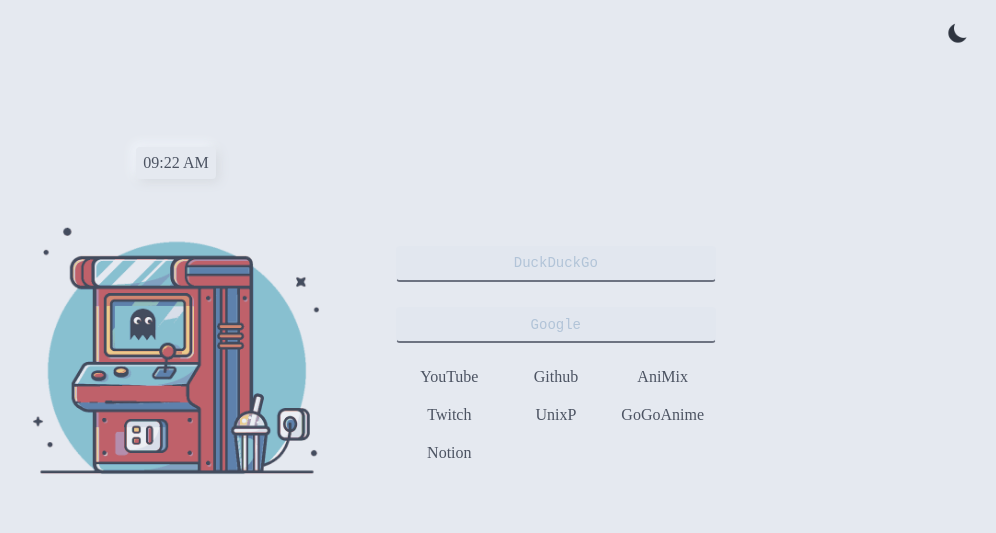
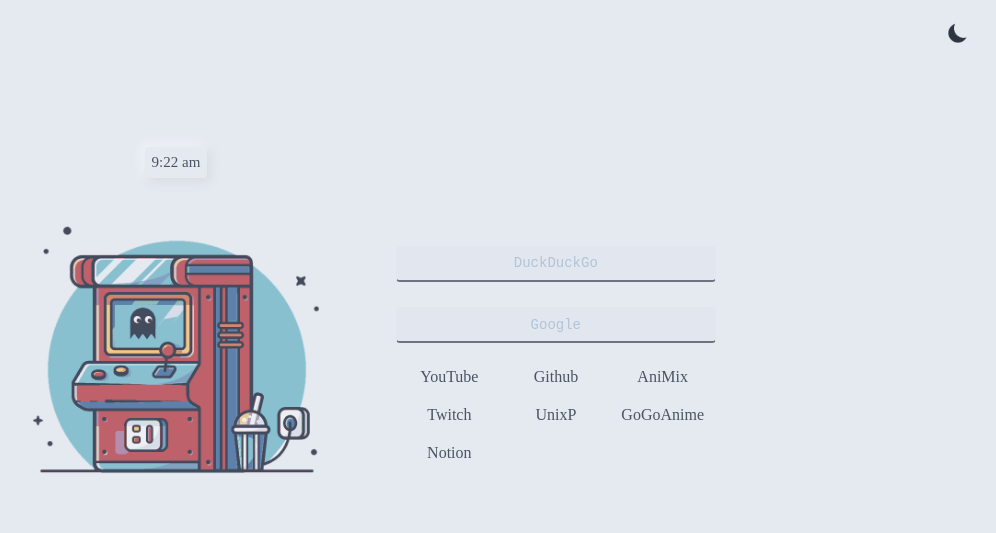
Before and after one commit to yuuushio/startpage.github.io, a browser extension: page index.html in a window 1280 px wide. Shown: the whole page, without its empty margins (284-1280 px from the left). Drawn offline with Linux system fonts and the light colour scheme.

Commit message:
update files

```diff
--- a/index.html
+++ b/index.html
@@ -74,7 +74,7 @@
           <div class="category">
             <div class="links">
               <li><a href="https://github.com/">Github</a></li>
-              <li></li>
+	      <li></li>
               <li><a href="https://www.reddit.com/r/unixporn/" id="arch">UnixP</a></li>
             </div>
           </div>
@@ -82,8 +82,9 @@
           <div class="category">
             <div class="links">
                 <li><a href="https://animixplay.to/" id="animix">AniMix</a></li>
-                <li></li>
+		<li></li>
                 <li><a href="https://gogoanime.cm/" id="arch">GoGoAnime</a></li>
+		<li></li
             </div>
           </div>
         </div>
--- a/script.js
+++ b/script.js
@@ -7,26 +7,28 @@ else mode = localStorage.getItem("data");
 /*
  * Get time
  */
-window.addEventListener("load", (event) => {
-  let today = new Date();
-  let time = today.toLocaleTimeString([], {
-    hour: "2-digit",
-    minute: "2-digit",
-  });
-  change_colors(mode);
-  displayTime(time);
+function formatAMPM(date) {
+  var hours = date.getHours();
+  var minutes = date.getMinutes();
+  var ampm = hours >= 12 ? 'pm' : 'am';
+  hours = hours % 12;
+  hours = hours ? hours : 12; // the hour '0' should be '12'
+  minutes = minutes < 10 ? '0'+minutes : minutes;
+  var strTime = hours + ':' + minutes + ' ' + ampm;
+  return strTime;
+}
 
-  //auto focus ddg-search upon page load
-  document.getElementById("input").focus();
+
+window.addEventListener('load', (event) => {
+    let today = new Date();
+    let time = today.toLocaleTimeString([], { hour: '2-digit', minute: '2-digit' });
+    change_colors(mode);
+    displayTime(formatAMPM(new Date));
+    document.getElementById("input").focus();
 });
 
 setInterval(function () {
-  var today = new Date();
-  var time = today.toLocaleTimeString([], {
-    hour: "2-digit",
-    minute: "2-digit",
-  });
-  document.getElementById("time").innerHTML = time;
+  document.getElementById("time").innerHTML = formatAMPM(new Date);
 }, 1000);
 
 /*
@@ -145,7 +147,7 @@ input_g.addEventListener("keypress", function (event) {
 
 /*
  * Mode specific css styling
- */
+*/
 function dark_colors() {
   let link = document.getElementsByTagName("a");
   let mode_id = document.getElementById("mode");
--- a/style.css
+++ b/style.css
@@ -188,3 +188,8 @@ a:hover {
 .links:hover {
   color: #88c0d0;
 }
+
+#time {
+font-family: "Mononoki Nerd Font Mono";
+    font-size: 15px;
+}
```
Also changed, not shown: manifest.json.
